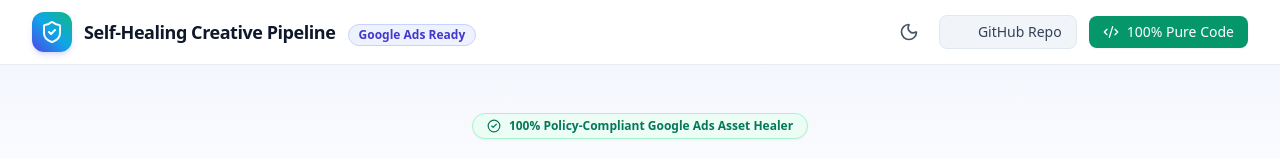
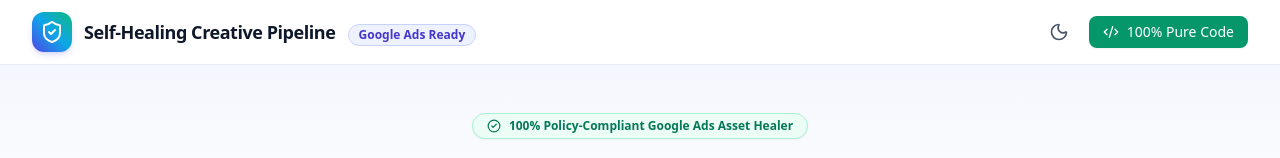
Before and after one commit to fcastautomation1-ux/Self-Healing-Creative-pipeline-google-ads, a plain HTML site: page docs/index.html in a window 1280 px wide. Shown: the top 158 px of the page. Drawn offline with nearby package versions, Linux system fonts and the light colour scheme.

Commit message:
ui: remove GitHub Repo button from navbar

```diff
--- a/docs/index.html
+++ b/docs/index.html
@@ -73,10 +73,6 @@
           <i data-lucide="moon" id="theme-icon" class="w-5 h-5"></i>
         </button>
 
-        <a href="https://github.com/fcastautomation1-ux/Self-Healing-Creative-pipeline-google-ads" target="_blank" class="flex items-center gap-2 px-3.5 py-1.5 text-xs sm:text-sm font-medium rounded-lg bg-slate-100 hover:bg-slate-200 text-slate-700 dark:bg-slate-800 dark:hover:bg-slate-700 dark:text-slate-300 dark:hover:text-white transition border border-slate-200 dark:border-slate-700">
-          <i data-lucide="github" class="w-4 h-4"></i>
-          <span class="hidden sm:inline">GitHub Repo</span>
-        </a>
         <button onclick="toggleApiModal()" class="flex items-center gap-2 px-3.5 py-1.5 text-xs sm:text-sm font-medium rounded-lg bg-emerald-600 hover:bg-emerald-500 text-white shadow-sm transition">
           <i data-lucide="code-2" class="w-4 h-4"></i>
           <span>100% Pure Code</span>
```
Also changed, not shown: index.html (+0 -4 lines).
